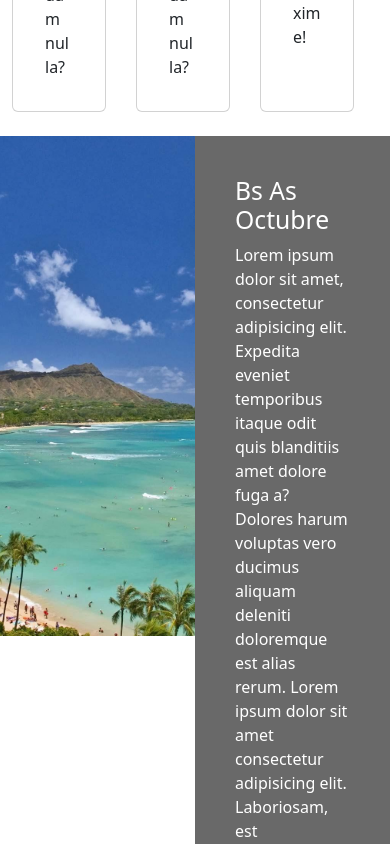
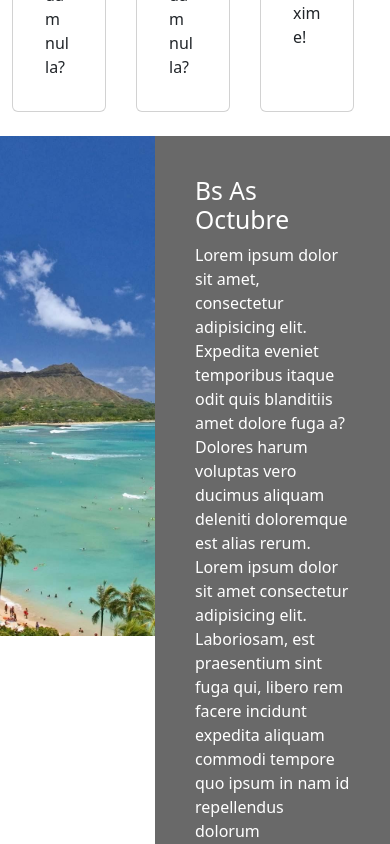
Before and after one commit to EmanuelVolpe/IntegradoresCodoACodo, a website: page index.html in a window 390 px wide. Shown: the part 3520-4364 px from the top of the page. Drawn offline with nearby package versions, Linux system fonts and the light colour scheme.

Commit message:
Subiendo entrega final
NO ES RESPONSIVE!

```diff
--- a/index.html
+++ b/index.html
@@ -170,11 +170,10 @@
 
     <!-- SECCION PLAYA -->
     <div class="container-fluid text-center" id="lugarYFecha">
-        <div class="row g-0">
-            <div class="col-6" id="foto">
-                <!-- <img src="./images/honolulu.jpg"> -->
+        <div class="row d-flex g-0">
+            <div class="col" id="foto">
             </div>
-            <div class="col-6" style="color: white; background-color: dimgrey;" id="octubre">
+            <div class="col" style="color: white; background-color: dimgrey;" id="octubre">
                 <h2>Bs As Octubre</h2>
                 <p>Lorem ipsum dolor sit amet, consectetur adipisicing elit. Expedita eveniet
                     temporibus itaque odit
```
